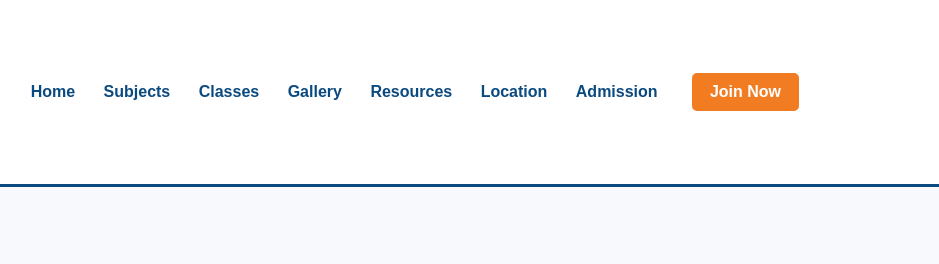
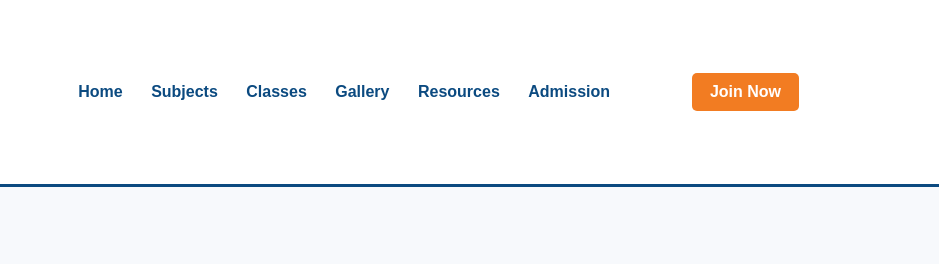
Before and after one commit to nagarboudiacademy-droid/nagarboudi-academy, a plain HTML site: page index.html in a window 1280 px wide. Shown: the top 264 px of the page, 341-1280 px from the left. Drawn offline with Linux system fonts and the light colour scheme.

Commit message:
Update index.html

```diff
--- a/index.html
+++ b/index.html
@@ -331,7 +331,6 @@ grid-template-columns:1fr 1fr;
 <a href="#classes">Classes</a>
 <a href="#gallery">Gallery</a>
 <a href="#resources">Resources</a>
-<a href="#map">Location</a>
 <a href="#enquiry">Admission</a>
 </nav>
 
```
